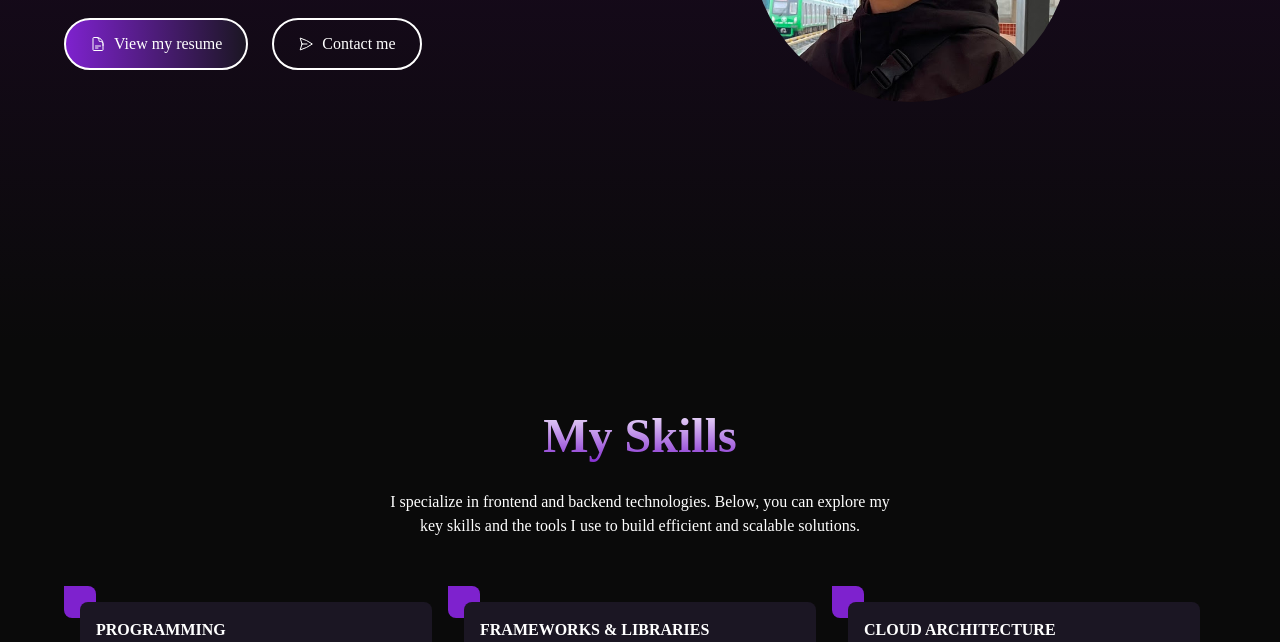
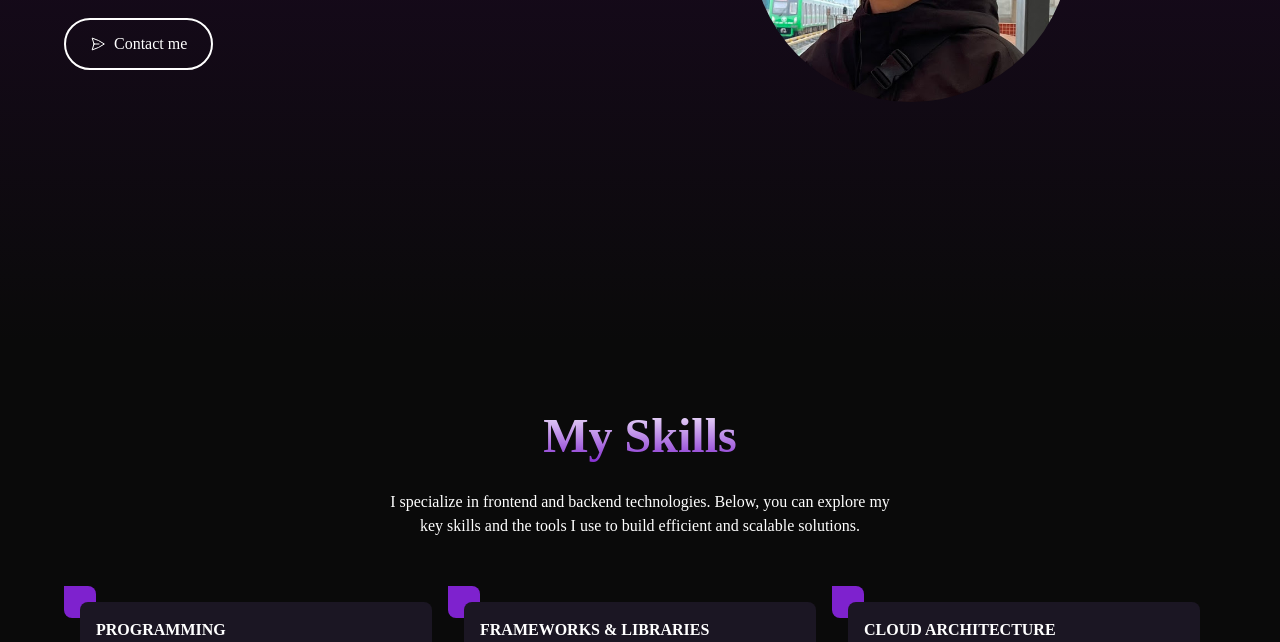
Before and after one commit to zero2603/zero2603.github.io, an Astro site: page / in a window 1280 px wide. Shown: the part 458-1100 px from the top of the page. Built offline with nearby package versions, Linux system fonts and the light colour scheme; Astro itself is replaced by a stand-in of ours; a web font is replaced by a local one.

Commit message:
fix: update hero banner

```diff
--- a/src/components/Hero.tsx
+++ b/src/components/Hero.tsx
@@ -5,10 +5,6 @@ import avatarImg from 'assets/images/avatar.jpg'
 import * as HeroIcon from "@heroicons/react/24/outline"
 
 const Hero = () => {
-    const onViewResume = () => {
-        window.open('/Pham_Thu_CV.pdf', '_blank');
-    }
-
     const onContact = () => {
         const targetEl = document.querySelector('#contact');
         if (targetEl) targetEl.scrollIntoView({ behavior: 'smooth' });
@@ -24,13 +20,6 @@ const Hero = () => {
                         <span className="block opacity-0 animate-fade-in" style={{ "--animation-order": 2 } as CSSProperties}>I build things for web.</span>
                     </h2>
                     <div className="flex flex-col gap-4 items-center mt-8 opacity-0 animate-fade-in md:flex-row md:gap-6" style={{ "--animation-order": 4 } as CSSProperties}>
-                        <button
-                            className="px-4 py-2 flex items-center gap-2 border border-white border-2 rounded-full bg-button text-sm text-white transtion-all duration-300 hover:bg-none lg:text-base xl:px-6 xl:py-3"
-                            onClick={onViewResume}
-                        >
-                            <HeroIcon.DocumentTextIcon className='size-4 text-white' />
-                            View my resume
-                        </button>
                         <button
                             className="px-4 py-2 flex items-center gap-2 border border-white border-2 rounded-full bg-none text-sm text-white transtion-all duration-300 hover:bg-button lg:text-base xl:px-6 xl:py-3"
                             onClick={onContact}
```
Also changed, not shown: 1 other file.
